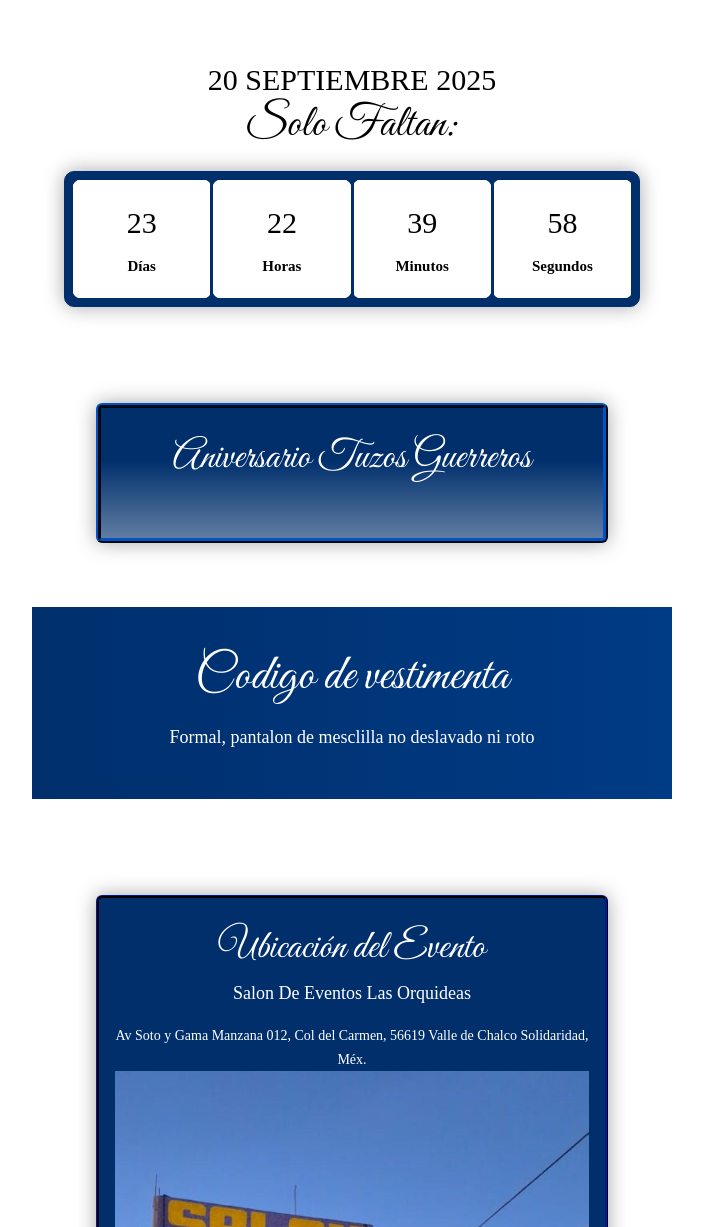
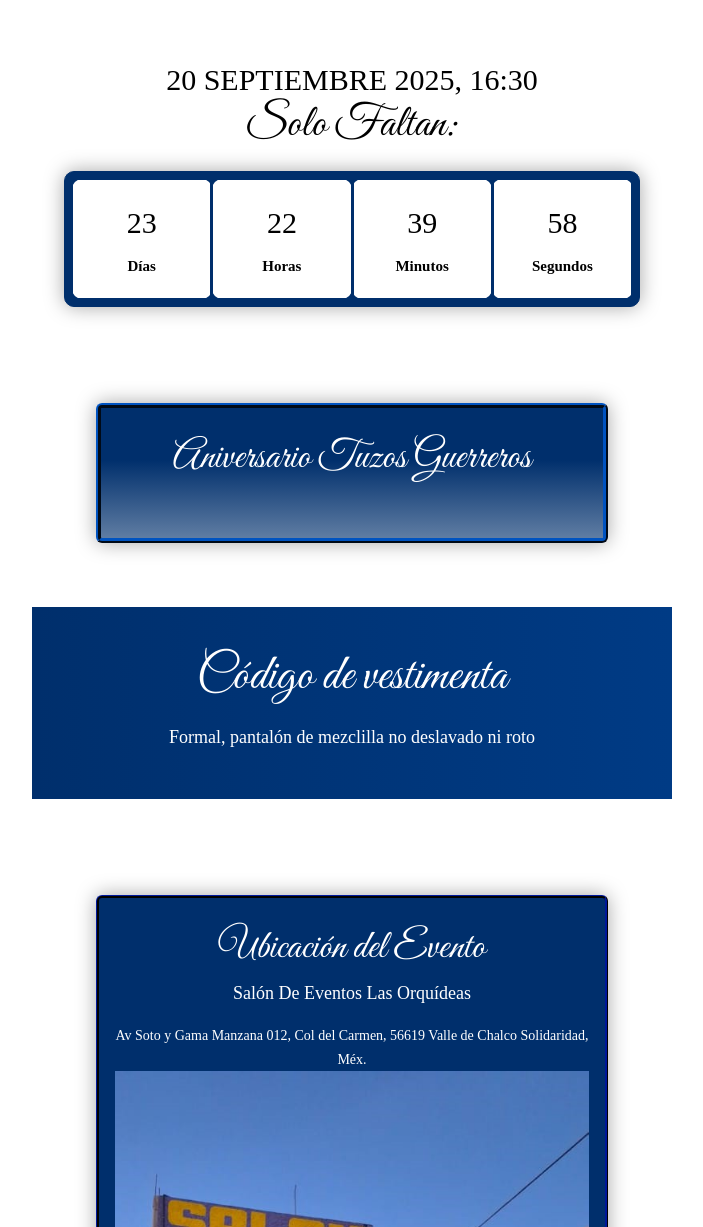
Before and after one commit to AdairKevin/InvitacionTuzos20Septiembre, a plain HTML site: page index.html in a window 1280 px wide. Shown: the part 1673-2900 px from the top of the page, without its empty margins (288-991 px from the left). Drawn offline with nearby package versions, Linux system fonts and the light colour scheme.

Commit message:
Update index.html

```diff
--- a/index.html
+++ b/index.html
@@ -66,7 +66,8 @@
           futbolera. Acompáñanos en el aniversario de los Tuzos Guerreros del
           Pachuca."
         </p>
-        <div class="fecha">20 SEPTIEMBRE 2025</div>
+        <div class="fecha">20 SEPTIEMBRE 2025, 16:30</div>
+
         <div class="conteo">Solo Faltan:</div>
 
         <section>
@@ -98,10 +99,10 @@
       </div>
 
       <div class="vestimenta">
-        <div class="tituloV">Codigo de vestimenta</div>
+        <div class="tituloV">Código de vestimenta</div>
 
         <div class="textoVestimenta">
-          <p>Formal, pantalon de mesclilla no deslavado ni roto</p>
+          <p>Formal, pantalón de mezclilla no deslavado ni roto</p>
         </div>
       </div>
 
@@ -109,7 +110,7 @@
         <div class="card" style="width: 80%; height: 50%; align-items: center">
           <div class="card-body">
             <h5 class="card-title">Ubicación del Evento</h5>
-            <p class="card-text">Salon De Eventos Las Orquideas</p>
+            <p class="card-text">Salón De Eventos Las Orquídeas</p>
             <small style="color: #ffffff"
               >Av Soto y Gama Manzana 012, Col del Carmen, 56619 Valle de Chalco
               Solidaridad, Méx.</small
@@ -139,7 +140,7 @@
           <h2>Confirmar Asistencia</h2>
 
           <p>
-            Nos encantaria contar con tu presencia, es por eso que te pedimos
+            Nos encantaría contar con tu presencia, es por eso que te pedimos
             que confirmes asistencia. ¡Gracias!
             <br />
             <br />
```
